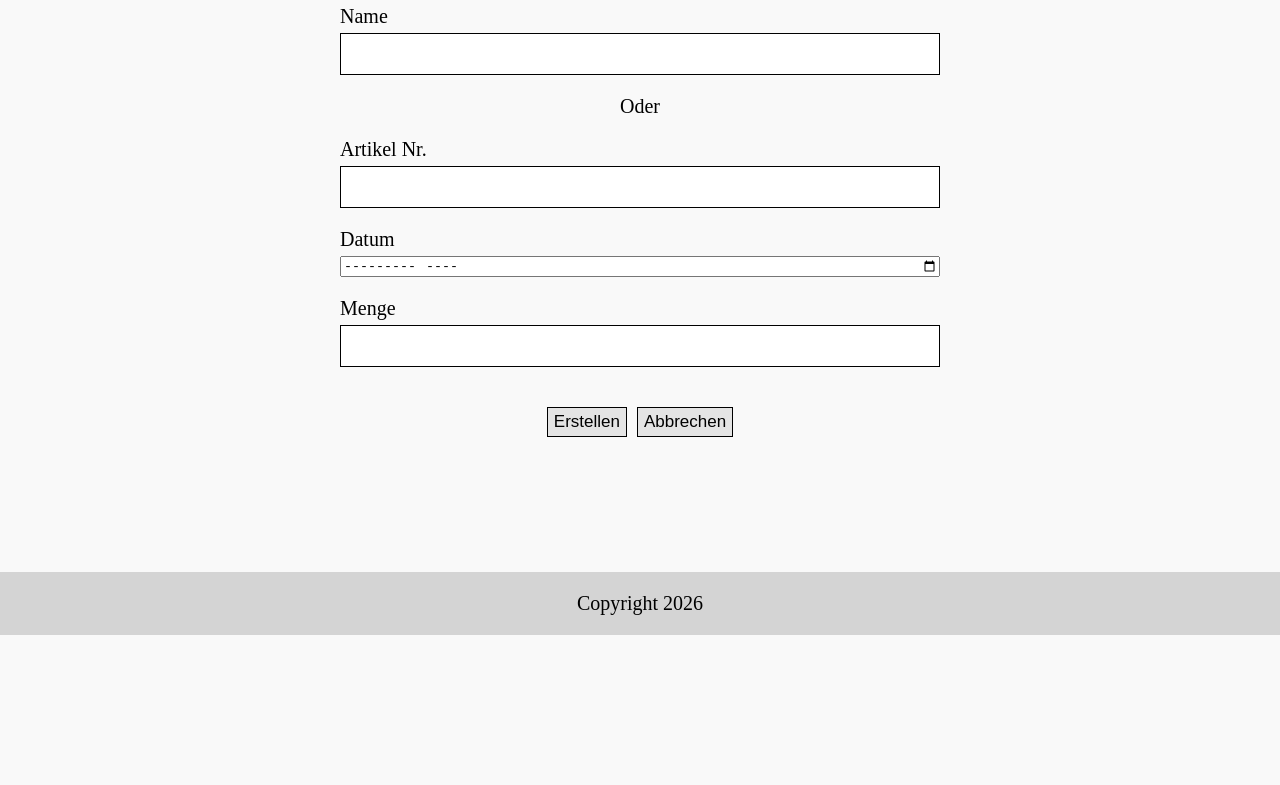
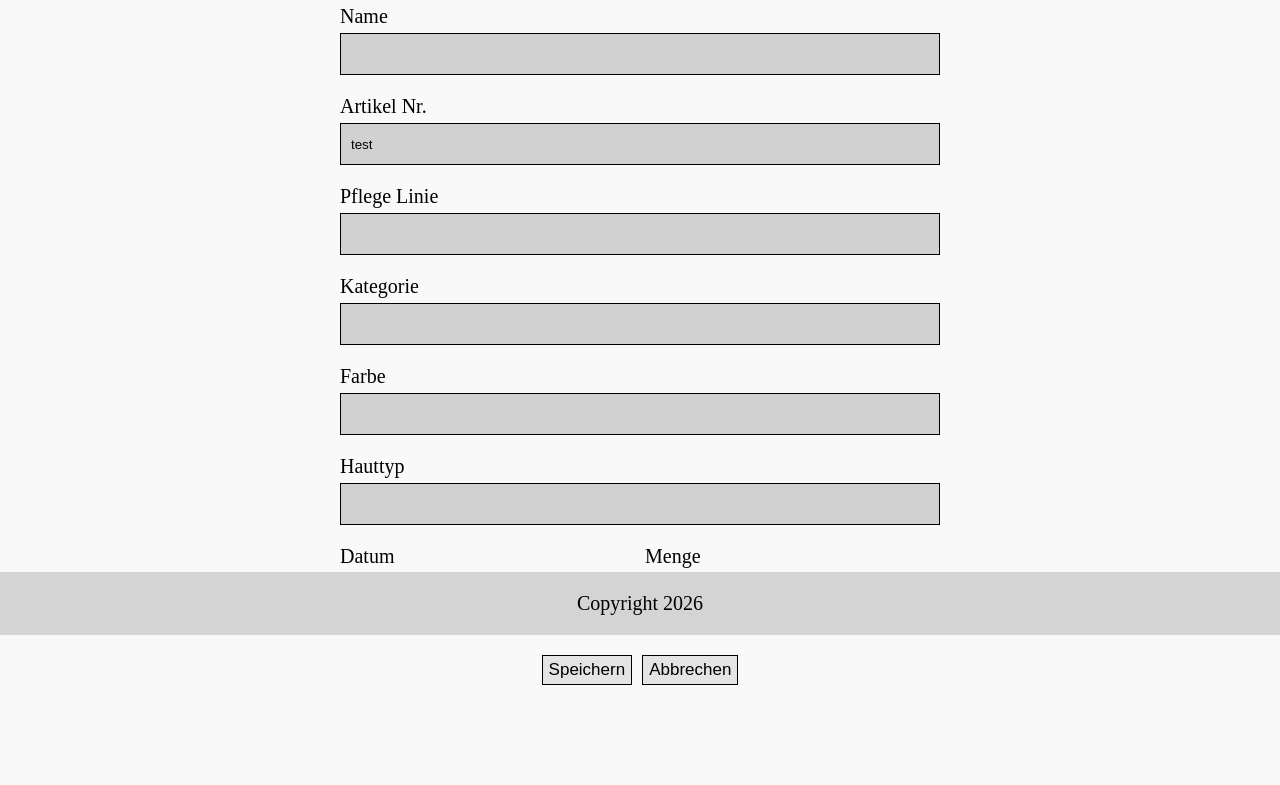
Before and after one commit to SwissWaffle/MKLager, a plain HTML site: page index.html in a window 1280 px wide. Shown: the part 165-950 px from the top of the page. Before the commit the page ends 800 px from the top, so only its background shows below. Drawn offline with Linux system fonts and the light colour scheme.

Commit message:
new footer buffer, new eintrag ändern

```diff
--- a/index.html
+++ b/index.html
@@ -14,8 +14,6 @@
                 MK<span style="font-size: 0.4em;vertical-align:text-top;">&reg;</span> Lager
             </p>
         </div>
-
-
 
         <div class="login">
             <form class="login_form">
@@ -114,7 +112,7 @@
                     <label for="datum" name="Datum">
                         Datum
                     </label>
-                    <input type="month" id="datum" name="datum">
+                    <input class="input_field" type="month" id="datum" name="datum">
                 </div>
                 <div class="buttons">
                 <button type="button" class="input_button primary">Suchen</button>
@@ -139,17 +137,19 @@
                     </label>
                     <input class="input_field" type="text" id="artikelnr" name="artikel nr.">
                 </div>
+                <div class="row">
                     <div class="element_Input">
                         <label for="datum" name="Datum">
                             Datum
                         </label>
-                    <input type="month" id="datum" name="datum">
+                        <input class="input_field" type="month" id="datum" name="datum">
                     </div>
                     <div class="element_Input">
                         <label for="menge" name="Menge">
                             Menge
                         </label>
-                    <input class="input_field" type="text" id="menge" name="menge">
+                        <input class="input_field" type="number" id="menge" name="menge">
+                    </div>
                 </div>
                 <div class="buttons">
                 <button type="button" class="input_button primary">Erstellen</button>
@@ -157,6 +157,67 @@
                 </div>
             </form>
         </div>
+
+        <div class="eintrag_change">
+            <div class="title">Eintrag ändern</div>
+            <form class="eintrag_input">
+                <div class="element_Input">
+                    <label for="name" name="Name">
+                        Name
+                    </label>
+                    <input class="input_field" type="text" id="name" name="name" readonly>
+                </div>
+                <div class="element_Input">
+                    <label for="artikelnr" name="Artikel Nr.">
+                        Artikel Nr.
+                    </label>
+                    <input class="input_field" type="text" id="artikelnr" name="artikel nr." readonly value="test">
+                </div>
+                <div class="element_Input">
+                    <label for="pflege_linie" name="Pflege Linie">
+                        Pflege Linie
+                    </label>
+                    <input class="input_field" type="text" id="pflege_linie" name="pflege_linie" readonly>
+                </div>
+                <div class="element_Input">
+                    <label for="kategorie" name="Kategorie">
+                        Kategorie
+                    </label>
+                    <input class="input_field" type="text" id="kategorie" name="kategorie" readonly>
+                </div>
+                <div class="element_Input">
+                    <label for="farbe" name="Farbe">
+                        Farbe
+                    </label>
+                    <input class="input_field" type="text" id="farbe" name="farbe" readonly>
+                </div>
+                <div class="element_Input">
+                    <label for="hauttyp" name="Hauttyp">
+                        Hauttyp
+                    </label>
+                    <input class="input_field" type="text" id="hauttyp" name="hauttyp" readonly>
+                </div>
+                <div class="row">
+                    <div class="element_Input">
+                        <label for="datum" name="Datum">
+                            Datum
+                        </label>
+                        <input class="input_field" type="month" id="datum" name="datum">
+                    </div>
+                    <div class="element_Input">
+                        <label for="menge" name="Menge">
+                            Menge
+                        </label>
+                        <input class="input_field" type="number" id="menge" name="menge">
+                    </div>
+                </div>
+                <div class="buttons">
+                <button type="button" class="input_button primary">Speichern</button>
+                <button type="button" class="input_button secondary">Abbrechen</button>
+                </div>
+            </form>
+        </div>
+        <div class="footer_buffer"></div>
         <footer>
             <p>Copyright 2026</p>
         </footer>
--- a/styles/style.css
+++ b/styles/style.css
@@ -43,6 +43,10 @@ footer{
     justify-content: center;
 }
 
+.footer_buffer{
+    display: flex;
+    height: 80px;
+}
 .title{
     display: flex;
     justify-content: center;
@@ -68,6 +72,8 @@ footer{
     display: flex;
     flex-direction: column;
     gap: .25rem;
+    width: 100%;
+    font-weight: 400;
 }
 
 .element_Input label{
@@ -82,13 +88,16 @@ footer{
     align-items: center;
     justify-content: center;
     gap: .5rem;
-
 }
 
 .element_Input .input_field {
     border: 1px solid black;
     min-height: 1rem;
-    padding: .5rem .75rem;
+    padding: .5rem;
+}
+
+.element_Input input:read-only{
+    background: #d1d1d1;
 }
 
 .element_Input .select_field{
@@ -170,19 +179,16 @@ input[type=checkbox]{
     gap: 1rem;
 }
 
-.filter_row{
+.row{
     display: flex;
     flex-direction: row;
     justify-content: center;
     gap: 0.5rem;
     width: 100%;
 }
-.filter_row .element_Input{
-    width: 100%;
-}
 
 .eintrag_create{
-    display: block;
+    display: none;
     padding: 1rem;
 }
 
@@ -202,3 +208,8 @@ input[type=checkbox]{
     justify-content: center;
     margin: 0;
 }
+
+.eintrag_change{
+    display: block;
+    padding: 1rem;
+}
```
Lines whose indentation alone changed are shown as unchanged.
